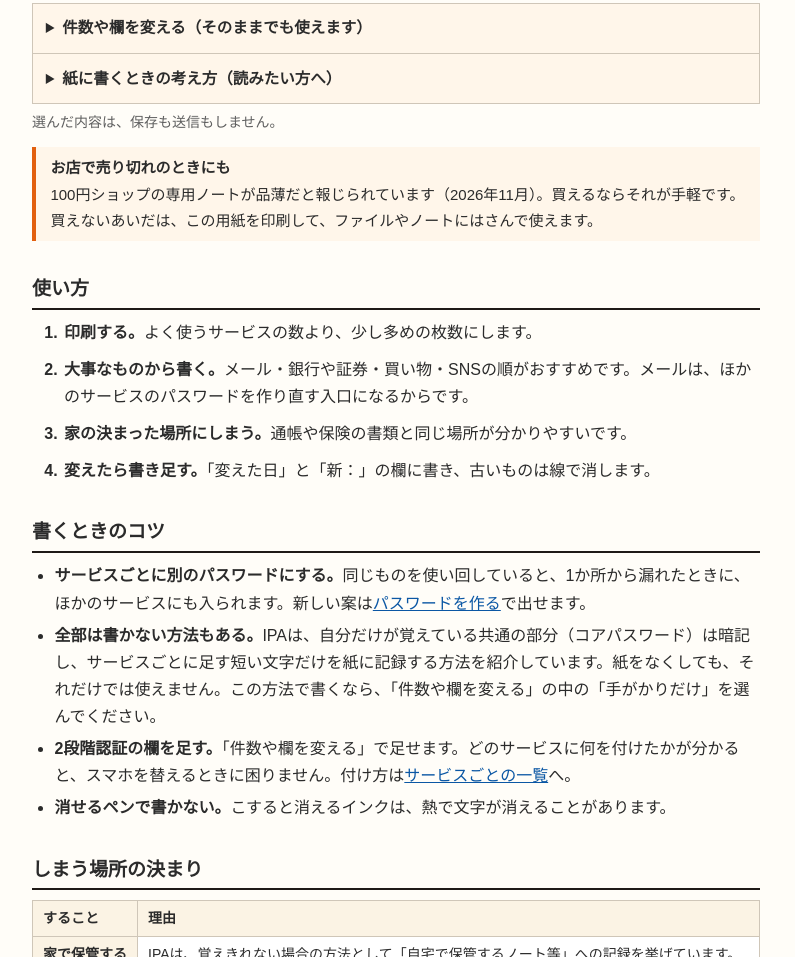
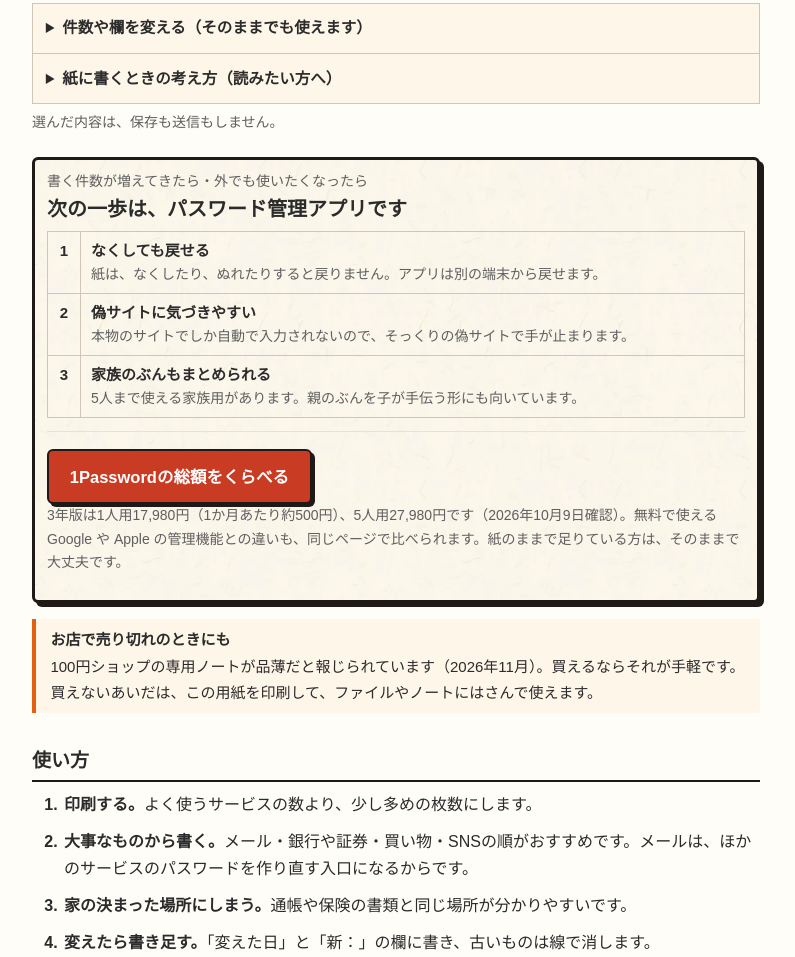
Before and after one commit to kkp-15/ninja-mamoru, a plain HTML site: page password/note/index.html in a window 1280 px wide. Shown: the part 1604-2561 px from the top of the page, without its empty margins (244-1039 px from the left). Drawn offline with Linux system fonts and the light colour scheme.

Commit message:
印刷ノート: 次の一歩（管理アプリの総額くらべ）への案内を足す
印刷のあとに「件数が増えてきたら・外でも使いたくなったら」の箱を置き、1Passwordの総額くらべ（サイト内）へ1つだけ案内する。
紙の弱い所2つ（なくすと戻らない・偽サイト）と家族用を理由にし、「紙のままで足りる方はそのままで」と添える。
価格は compare.js と同じ数字（検査で照合）。押された回数だけ mamoru_next_click（from: note_cta）で数える。

Co-Authored-By: Claude Fable 5.2 <noreply@anthropic.com>

```diff
--- a/password/note/index.html
+++ b/password/note/index.html
@@ -36,7 +36,7 @@
 </script>
 <link rel="stylesheet" href="/kit/kit.css?v=afa429f">
 <link rel="stylesheet" href="/style.css?v=20261103pw2">
-<link rel="stylesheet" href="/password/note/note.css?v=20261115e">
+<link rel="stylesheet" href="/password/note/note.css?v=20261115f">
 <script src="/kit/kit.js?v=afa429f" defer></script>
 </head>
 <body>
@@ -91,6 +91,18 @@
 <p class="note">くわしい決まりと出典は、下の「<a href="#shimau">しまう場所の決まり</a>」と「<a href="#motto">もっと知りたい方へ</a>」にあります。</p>
 </details>
 <p class="note">選んだ内容は、保存も送信もしません。</p>
+
+<section class="result nextstep" aria-label="次の一歩">
+  <p class="score">書く件数が増えてきたら・外でも使いたくなったら</p>
+  <p class="big">次の一歩は、パスワード管理アプリです</p>
+  <table class="todo"><tbody>
+    <tr><td class="n">1</td><td><b>なくしても戻せる</b><span class="how">紙は、なくしたり、ぬれたりすると戻りません。アプリは別の端末から戻せます。</span></td></tr>
+    <tr><td class="n">2</td><td><b>偽サイトに気づきやすい</b><span class="how">本物のサイトでしか自動で入力されないので、そっくりの偽サイトで手が止まります。</span></td></tr>
+    <tr><td class="n">3</td><td><b>家族のぶんもまとめられる</b><span class="how">5人まで使える家族用があります。親のぶんを子が手伝う形にも向いています。</span></td></tr>
+  </tbody></table>
+  <p class="next"><a class="btn" id="noteCta" href="/password/">1Passwordの総額をくらべる</a></p>
+  <p class="note">3年版は1人用17,980円（1か月あたり約500円）、5人用27,980円です（2026年10月9日確認）。無料で使える Google や Apple の管理機能との違いも、同じページで比べられます。紙のままで足りている方は、そのままで大丈夫です。</p>
+</section>
 
 <div class="point"><b>お店で売り切れのときにも</b>100円ショップの専用ノートが品薄だと報じられています（2026年11月）。買えるならそれが手軽です。買えないあいだは、この用紙を印刷して、ファイルやノートにはさんで使えます。</div>
 
@@ -175,6 +187,6 @@
 </footer>
 <div id="dock"><div class="in"><span class="prog" id="dockSum"></span><button type="button" id="printBtn">印刷する</button></div></div>
 <div id="sheets" aria-hidden="true"></div>
-<script src="/password/note/note.js?v=20261115c"></script>
+<script src="/password/note/note.js?v=20261115f"></script>
 </body>
 </html>
--- a/password/note/note.css
+++ b/password/note/note.css
@@ -5,6 +5,8 @@
 .pvwrap{border:1px solid var(--line);background:#f4f1ec;padding:8px;margin:.2rem 0 .4rem}
 .pv{font-size:calc((min(100vw, 760px) - 50px) / 210);background:#fff;border:1px solid #bbb;overflow:hidden}
 #sheets{display:none}
+.nextstep{margin:1.4rem 0 1rem}
+.nextstep .btn{font-size:16.5px;min-height:48px;padding:.7rem 1.3rem}
 .printrow{margin:.2rem 0 0}
 .btn.big{font:inherit;font-weight:700;font-size:19px;min-height:56px;padding:.7rem 2.2rem;cursor:pointer}
 .easy{list-style:none;counter-reset:e;padding:0;margin:1rem 0 .6rem;border-top:1px solid var(--line)}
--- a/password/note/note.js
+++ b/password/note/note.js
@@ -89,6 +89,8 @@
     } else return;
     draw();
   });
+  var cta = $('noteCta');
+  if (cta) cta.addEventListener('click', function () { if (root.mamoruEvent) root.mamoruEvent('mamoru_next_click', { from: 'note_cta' }); });
   doc.body.classList.add('hasDock');
   draw();
 })(typeof window !== 'undefined' ? window : globalThis);
```
Also changed, not shown: tests/note.test.mjs (+4 -0 lines), 1 other file.
